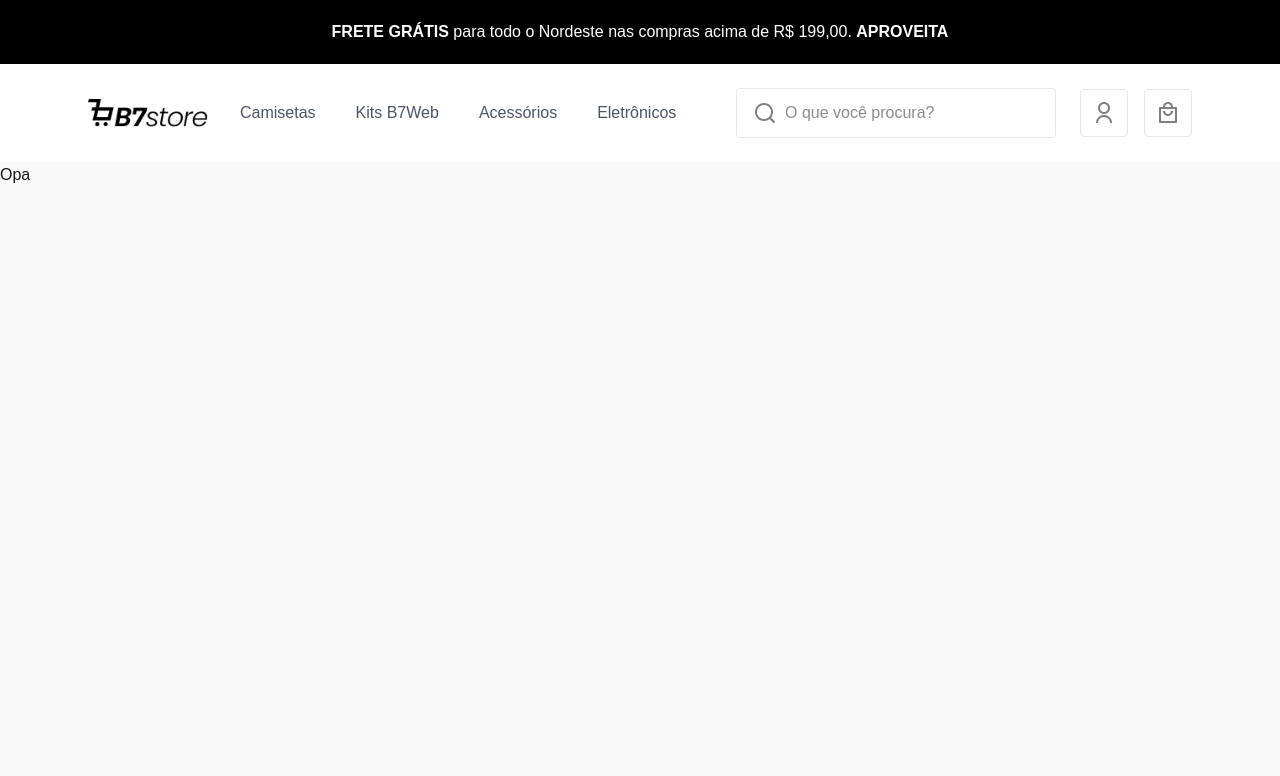
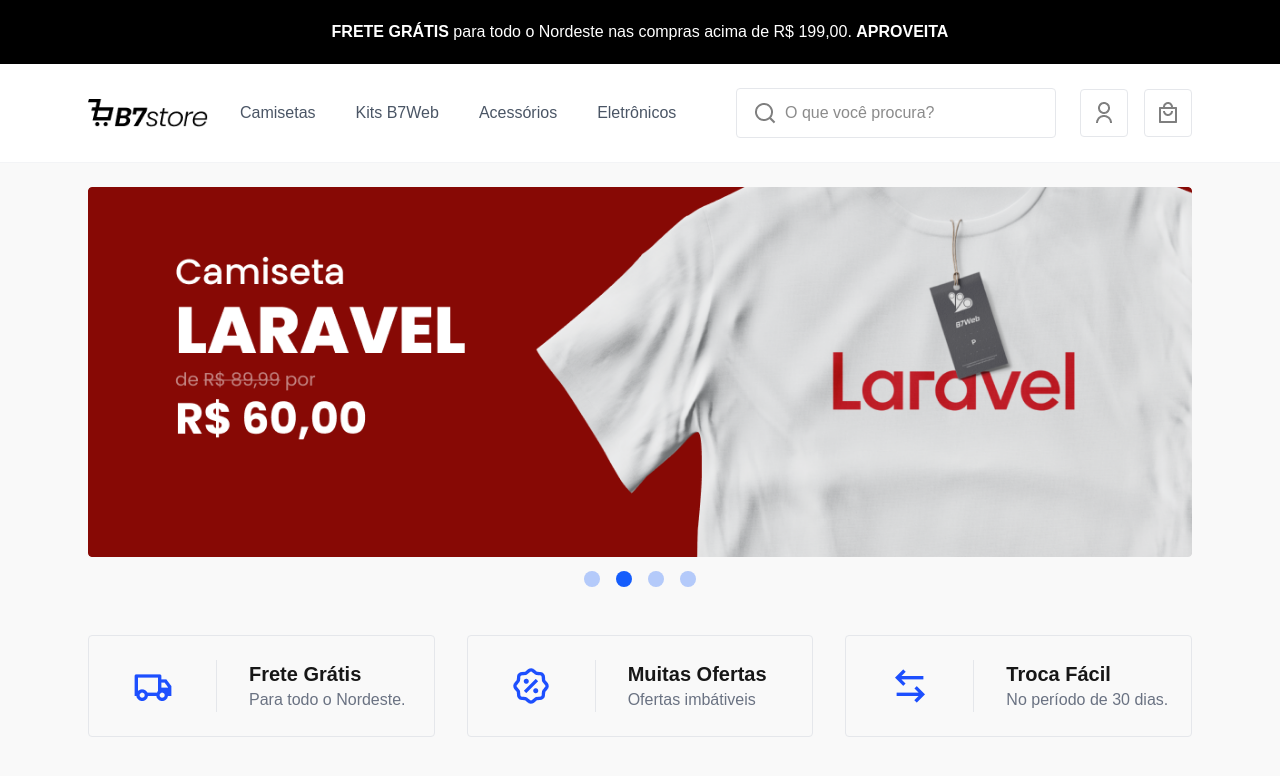
Before and after one commit to andre96costa/b7store, a Next.js app in the folder frontend/: page / in a window 1280 px wide. Shown: the top 776 px of the page. Built offline with nearby package versions, Linux system fonts and the light colour scheme.

Commit message:
Home banner

```diff
--- a/frontend/src/app/(site)/layout.tsx
+++ b/frontend/src/app/(site)/layout.tsx
@@ -7,8 +7,10 @@
 }>) {
   return (
     <div>
-        <Header></Header>
-        { children }
+        <Header />
+        <main className="w-full max-w-6xl mx-auto p-6">
+          { children }
+        </main>
     </div>
   );
 }
--- a/frontend/src/app/(site)/page.tsx
+++ b/frontend/src/app/(site)/page.tsx
@@ -1,7 +1,44 @@
+import { Banners } from "@/components/home/banners";
+import { data } from "@/data";
+import Image from "next/image";
+
 export default function Page() {
   return (
-     <div>
-      Opa
-     </div>
+    <div>
+      <Banners list={data.banners} />
+      <div className="flex flex-col gap-4 mt-6 md:flex-row md:gap-8 md:mt-12">
+
+        <div className="flex flex-1 py-6 border border-gray-200 rounded-sm">
+          <div className="w-32 border-r border-gray-200 flex justify-center items-center">
+            <Image src={'/assets/ui/truck-line.png'} alt="" width={40} height={40} />
+          </div>
+          <div className="flex-1 pl-8">
+            <div className="font-bold text-xl">Frete Grátis</div>
+            <div className="text-gray-500">Para todo o Nordeste.</div>
+          </div>
+        </div>
+
+        <div className="flex flex-1 py-6 border border-gray-200 rounded-sm">
+          <div className="w-32 border-r border-gray-200 flex justify-center items-center">
+            <Image src={'/assets/ui/discount-percent-line.png'} alt="" width={40} height={40} />
+          </div>
+          <div className="flex-1 pl-8">
+            <div className="font-bold text-xl">Muitas Ofertas</div>
+            <div className="text-gray-500">Ofertas imbátiveis</div>
+          </div>
+        </div>
+
+        <div className="flex flex-1 py-6 border border-gray-200 rounded-sm">
+          <div className="w-32 border-r border-gray-200 flex justify-center items-center">
+            <Image src={'/assets/ui/arrow-left-right-line.png'} alt="" width={40} height={40} />
+          </div>
+          <div className="flex-1 pl-8">
+            <div className="font-bold text-xl">Troca Fácil</div>
+            <div className="text-gray-500">No período de 30 dias.</div>
+          </div>
+        </div>
+
+      </div>
+    </div>
   )
 }
--- /dev/null
+++ b/frontend/src/components/home/banners.tsx
@@ -0,0 +1,66 @@
+"use client"
+
+import { Banner } from "@/types/banner"
+import Image from "next/image";
+import Link from "next/link";
+import { useEffect, useState } from "react";
+
+type Props = {
+    list: Banner[];
+}
+
+let bannerTimer: NodeJS.Timeout;
+let bannerTime = 3000;
+
+export const Banners = ({ list }: Props) => {
+    const [currentImage, setCurrentImage] = useState(0);
+
+    const nextImage = () => {
+        setCurrentImage(currentImage => {
+            if (currentImage + 1 >= list.length) {
+                return 0;
+            } else {
+                return currentImage + 1;
+            }
+        });
+    }
+
+    const handleBannerClick = (index: number) => {
+        setCurrentImage(index);
+        clearInterval(bannerTimer);
+        bannerTimer = setInterval(nextImage, bannerTime);
+    }
+
+    useEffect(() => {
+        bannerTimer = setInterval(nextImage, bannerTime);
+        return () => clearInterval(bannerTimer);
+    }, []);
+
+    return (
+        <div>
+            <div className="relative aspect-[3/1]">
+                {list.map((banner, index) => (
+                    <Link
+                        key={index}
+                        href={banner.link}
+                        className="transition-all absolute inset-0"
+                        style={{ opacity: currentImage === index ? 1 : 0 }}
+                    >
+                        <Image src={banner.img} alt="" width={1200} height={400} className="rounded-sm" />
+                    </Link>
+                ))}
+            </div>
+            <div className="mt-4 flex justify-center gap-4">
+                {list.map((banner, index) => (
+                    <div
+                        key={index}
+                        className="size-4 bg-blue-600 rounded-full cursor-pointer"
+                        onClick={() => handleBannerClick(index)}
+                        style={{  opacity: currentImage === index ? 1 : 0.3 }}
+                    >
+                    </div>
+                ))}
+            </div>
+        </div>
+    )
+}
--- /dev/null
+++ b/frontend/src/data.ts
@@ -0,0 +1,8 @@
+export const data = {
+    banners: [
+        { img: '/assets/banners/banner-1.png', link: '' },
+        { img: '/assets/banners/banner-2.png', link: '' },
+        { img: '/assets/banners/banner-3.png', link: '' },
+        { img: '/assets/banners/banner-4.png', link: '' }
+    ]
+}
--- /dev/null
+++ b/frontend/src/types/banner.ts
@@ -0,0 +1,4 @@
+export type Banner = {
+    img: string;
+    link: string;
+}
```
